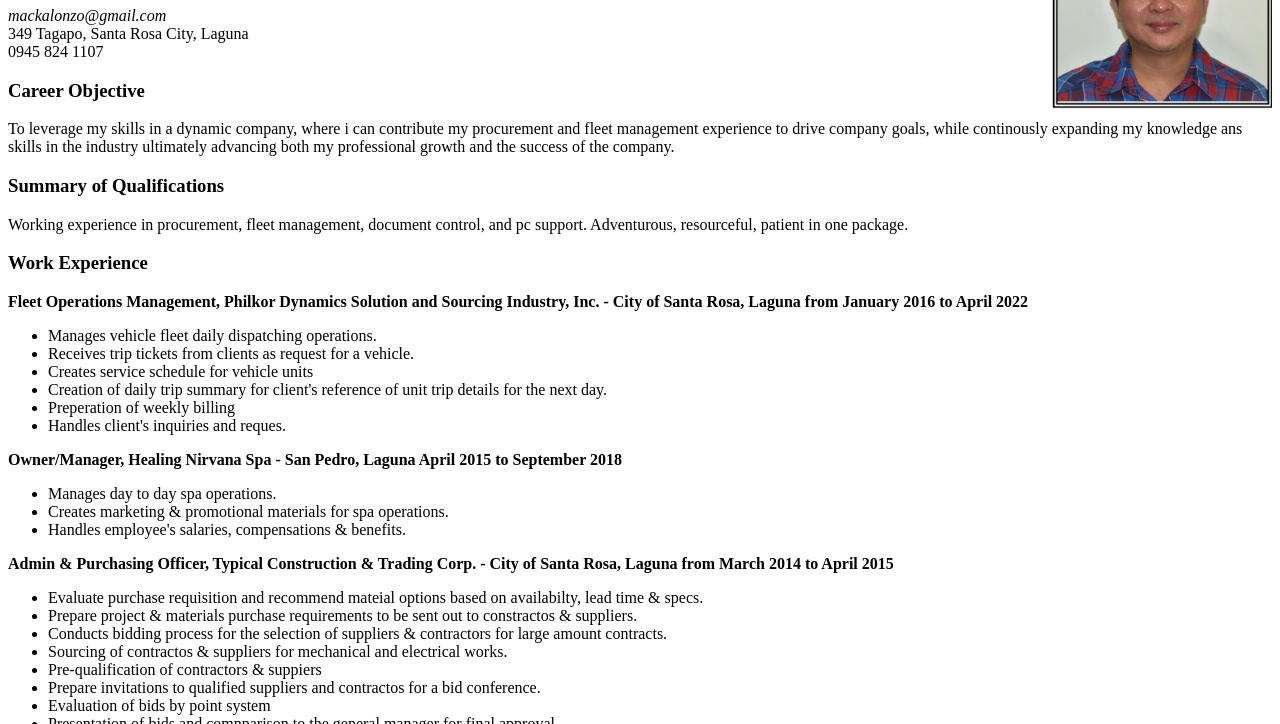
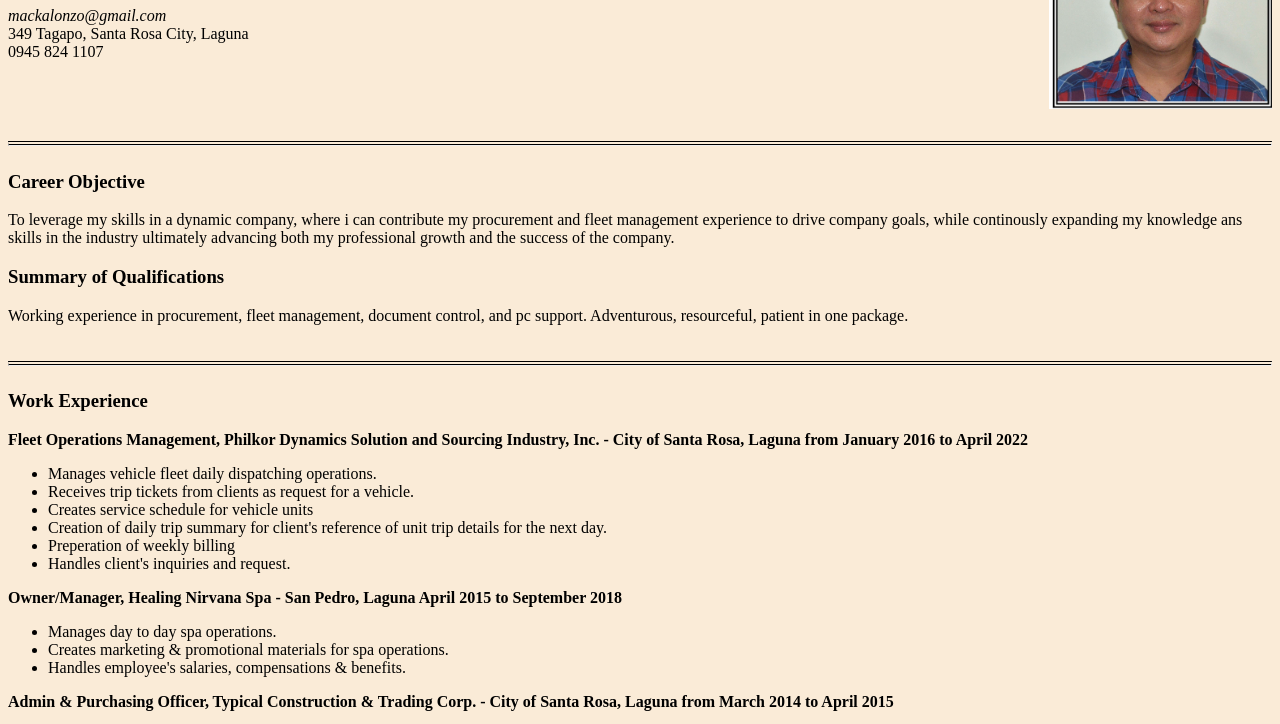
Before and after one commit to mackalonzo/Capstone-Project, a plain HTML site: page index.html in a window 1280 px wide. Shown: the part 99-823 px from the top of the page. Drawn offline with Linux system fonts and the light colour scheme.

Commit message:
Add files via upload

```diff
--- a/index.html
+++ b/index.html
@@ -5,6 +5,7 @@
     <meta http-equiv="X-UA-Compatible" content="IE=edge">
     <meta name="viewport" content="width=device-width, initial-scale=1.0">
     <title>My Resume</title>
+    <link rel="stylesheet" href="./style.css" />
 </head>
 <body>
     <img src="./malonzopic.png" alt="alonzo pic" height="200" align="right" /><br />
@@ -12,7 +13,9 @@
     <p><i>mackalonzo@gmail.com</i><br />
     349 Tagapo, Santa Rosa City, Laguna<br />
     0945 824 1107</p>
-
+    <br /><br />
+    <hr />
+    <br />
     <h3>Career Objective</h3>
     <p>To leverage my skills in a dynamic company, where i can contribute my procurement
         and fleet management experience to drive company goals, while continously expanding
@@ -25,6 +28,9 @@
         resourceful, patient in one package.
     </p>
 
+    <hr />
+    <br />
+
     <h3>Work Experience</h3>
     <p><b>Fleet Operations Management, Philkor Dynamics Solution and Sourcing Industry, Inc. - City of Santa Rosa, Laguna
         from January 2016 to April 2022</b></p>
@@ -34,7 +40,7 @@
         <li>Creates service schedule for vehicle units</li>
         <li>Creation of daily trip summary for client's reference of unit trip details for the next day.</li>
         <li>Preperation of weekly billing</li>
-        <li>Handles client's inquiries and reques.</li>
+        <li>Handles client's inquiries and request.</li>
     </ul>
     <p><b>Owner/Manager, Healing Nirvana Spa - San Pedro, Laguna April 2015 to September 2018</b></p>
     <ul>
@@ -51,7 +57,7 @@
         <li>Conducts bidding process for the selection of suppliers & contractors for large amount contracts.</li>
         <li>Sourcing of contractos & suppliers for mechanical and electrical works.</li>
         <li>Pre-qualification of contractors & suppiers</li>
-        <li>Prepare invitations to qualified suppliers and contractos for a bid conference.</li>
+        <li>Prepare invitations to qualified suppliers and contractors for a bid conference.</li>
         <li>Evaluation of bids by point system</li>
         <li>Presentation of bids and comnparison to the general manager for final approval.</li>
         <li>Preperation of notice of failed bids to losing suppliers and contractors.</li>
@@ -92,6 +98,9 @@
     <ul>
         <li>Responsible for daily cashiering of assigned post at games stand.</li>
     </ul>
+    <br />
+    <hr />
+    <br />
     <h3>Education</h3>
         <li>Bachelor of Science in Computer Science</li>
         <li>University of Perpetual Help - Laguna</li>
--- /dev/null
+++ b/style.css
@@ -0,0 +1,9 @@
+html{
+    background-color: antiquewhite;
+}
+hr{
+    position: relative;
+    top: 20px;
+    border-top: 4px double black;
+
+}
```
